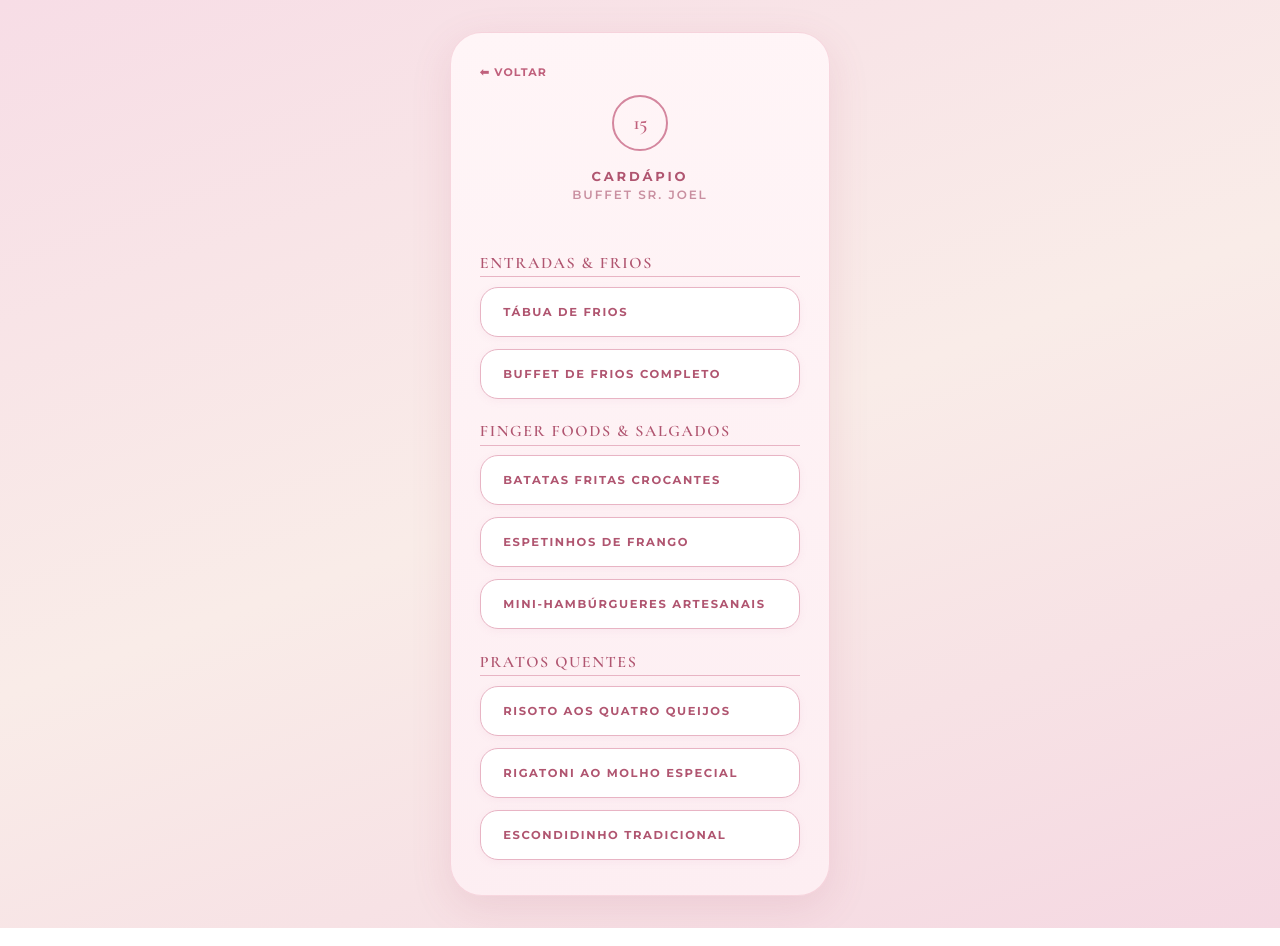
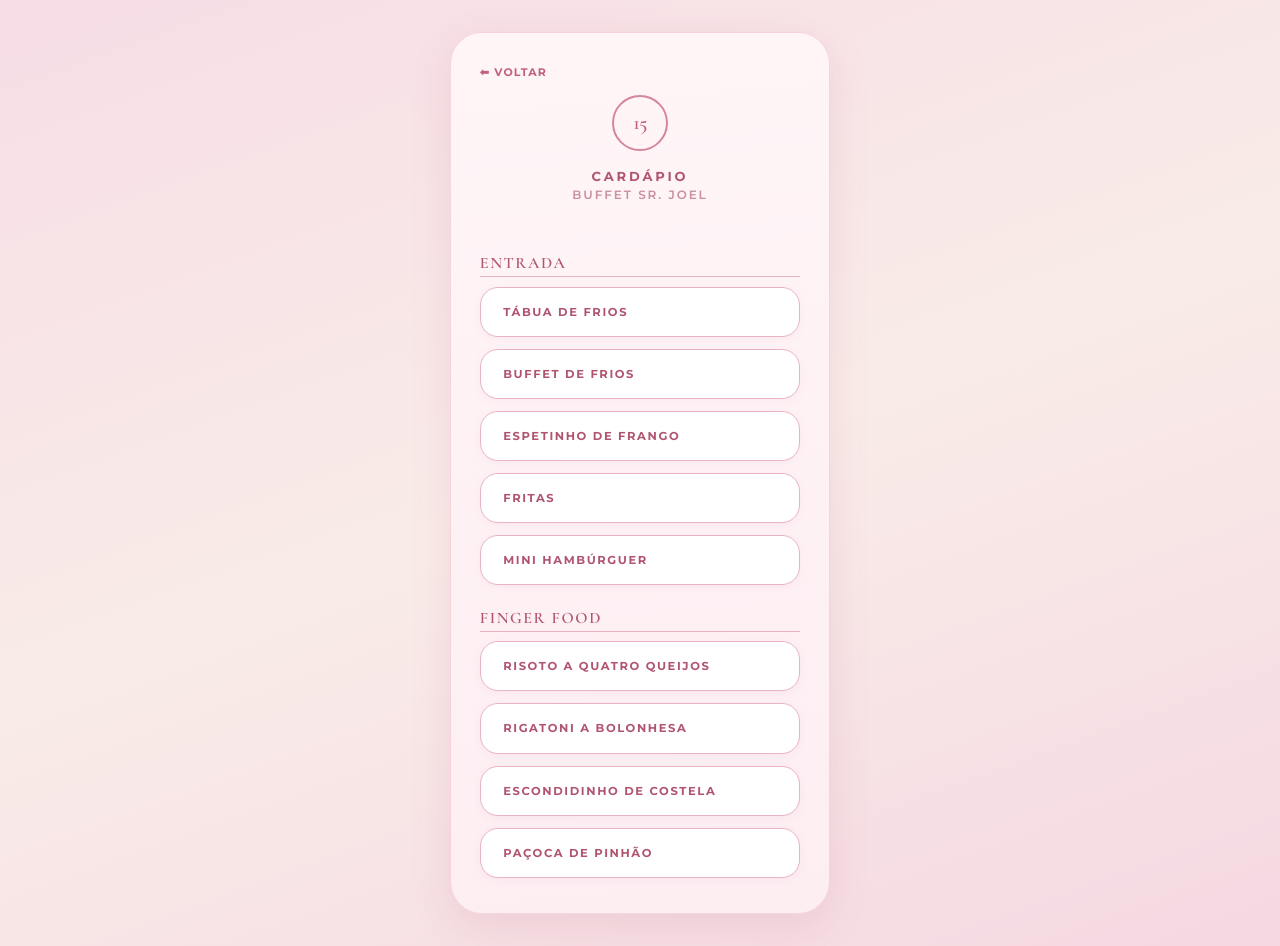
Before and after one commit to mateusrad/lista-15-anos, a plain HTML site: page buffet.html in a window 1280 px wide. Drawn offline with nearby package versions, Linux system fonts and the light colour scheme.

Commit message:
Update buffet.html

```diff
--- a/buffet.html
+++ b/buffet.html
@@ -138,24 +138,21 @@
     <p class="header-name">Cardápio</p>
     <p class="header-sub">Buffet Sr. Joel</p>
 
-    <h3 class="section-title">Entradas & Frios</h3>
+    <h3 class="section-title">Entrada</h3>
     <div class="item-list">
         <div class="menu-item">Tábua de Frios</div>
-        <div class="menu-item">Buffet de Frios Completo</div>
+        <div class="menu-item">Buffet de Frios</div>
+        <div class="menu-item">Espetinho de Frango</div>
+        <div class="menu-item">Fritas</div>
+        <div class="menu-item">Mini Hambúrguer</div>
     </div>
 
-    <h3 class="section-title">Finger Foods & Salgados</h3>
+    <h3 class="section-title">Finger Food</h3>
     <div class="item-list">
-        <div class="menu-item">Batatas Fritas Crocantes</div>
-        <div class="menu-item">Espetinhos de Frango</div>
-        <div class="menu-item">Mini-Hambúrgueres Artesanais</div>
-    </div>
-
-    <h3 class="section-title">Pratos Quentes</h3>
-    <div class="item-list">
-        <div class="menu-item">Risoto aos Quatro Queijos</div>
-        <div class="menu-item">Rigatoni ao Molho Especial</div>
-        <div class="menu-item">Escondidinho Tradicional</div>
+        <div class="menu-item">Risoto a Quatro Queijos</div>
+        <div class="menu-item">Rigatoni a Bolonhesa</div>
+        <div class="menu-item">Escondidinho de Costela</div>
+        <div class="menu-item">Paçoca de Pinhão</div>
     </div>
 </div>
 
```
